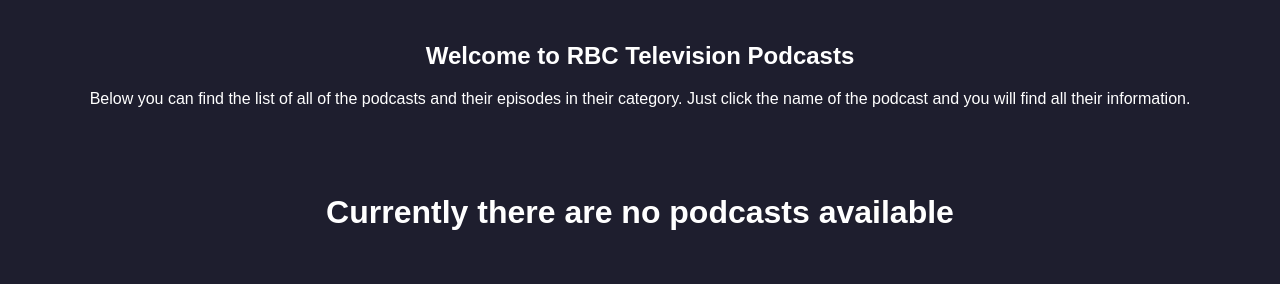
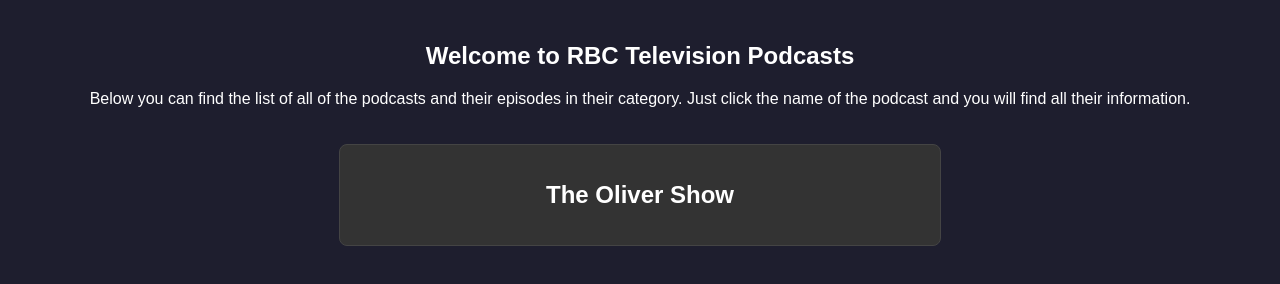
Before and after one commit to charlie-jay2/RBC, a website: page podcasts.html in a window 1280 px wide. Shown: the part 82-366 px from the top of the page. Drawn offline with Linux system fonts and the light colour scheme.

Commit message:
Add podcasts

```diff
--- a/podcasts.html
+++ b/podcasts.html
@@ -223,54 +223,103 @@
     </section>
 
     <div id="podcastContainer">
-      <h1>Currently there are no podcasts available</h1>
+      <!-- <h1>Currently there are no podcasts available</h1> -->
       <!-- Predefined podcast data will be rendered here -->
     </div>
 
     <div class="player" id="audioPlayer">
       <audio id="audioElement" controls autoplay></audio>
+      <img
+        id="episodeImage"
+        src=""
+        alt="Episode Image"
+        style="width: 100%; margin-top: 10px; border-radius: 8px" />
     </div>
 
     <script>
-      // const podcasts = [
-      //   {
-      //     showName: "Tech Talk",
-      //     episodes: [
-      //       {
-      //         episodeName: "Episode 1: Intro to Tech",
-      //         episodeDate: "2024-01-01",
-      //         audioSrc: "assets/podcasts/Tech Talk/RBCTOHDemo.mp3",
-      //       },
-      //       {
-      //         episodeName: "Episode 2: The Future of AI",
-      //         episodeDate: "2024-02-01",
-      //         audioSrc:
-      //           "assets/podcasts/Tech Talk/Episode 2 - The Future of AI.mp3",
-      //       },
-      //     ],
-      //   },
-      //   {
-      //     showName: "World Affairs",
-      //     episodes: [
-      //       {
-      //         episodeName: "Episode 1: Global Warming",
-      //         episodeDate: "2024-01-15",
-      //         audioSrc:
-      //           "assets/podcasts/World Affairs/Episode 1 - Global Warming.mp3",
-      //       },
-      //       {
-      //         episodeName: "Episode 2: Politics Today",
-      //         episodeDate: "2024-03-01",
-      //         audioSrc:
-      //           "assets/podcasts/World Affairs/Episode 2 - Politics Today.mp3",
-      //       },
-      //     ],
-      //   },
-      // ];
+      const podcasts = [
+        {
+          showName: "The Oliver Show",
+          episodes: [
+            {
+              episodeName: "Pilot",
+              episodeDate: "2024/9/28",
+              audioSrc: "assets/podcasts/TOS/Audios/day1.mp3",
+              imageSrc: "assets/podcasts/TOS/Covers/Day1-6.png", // Image for episode
+            },
+            {
+              episodeName: "Is it Sucessful?",
+              episodeDate: "2024/9/29",
+              audioSrc: "assets/podcasts/TOS/Audios/day2.mp3",
+              imageSrc: "assets/podcasts/TOS/Covers/Day1-6.png", // Image for episode
+            },
+            {
+              episodeName: "10 Minutes Later...",
+              episodeDate: "2024/10/5",
+              audioSrc: "assets/podcasts/TOS/Audios/day3.mp3",
+              imageSrc: "assets/podcasts/TOS/Covers/Day1-6.png", // Image for episode
+            },
+            {
+              episodeName: "The Olivia Special",
+              episodeDate: "2024/10/6",
+              audioSrc: "assets/podcasts/TOS/Audios/day4.mp3",
+              imageSrc: "assets/podcasts/TOS/Covers/Day1-6.png", // Image for episode
+            },
+            {
+              episodeName: "Hey guys, Hurricane Milton here!",
+              episodeDate: "2024/10/12",
+              audioSrc: "assets/podcasts/TOS/Audios/day5.mp3",
+              imageSrc: "assets/podcasts/TOS/Covers/Day1-6.png", // Image for episode
+            },
+            {
+              episodeName: "2 Rqeusts, 1 Show",
+              episodeDate: "2024/10/13",
+              audioSrc: "assets/podcasts/TOS/Audios/day6.mp3",
+              imageSrc: "assets/podcasts/TOS/Covers/Day1-6.png", // Image for episode
+            },
+            {
+              episodeName: "New Release special + P-Pop TIME!!!!",
+              episodeDate: "2024/10/19",
+              audioSrc: "assets/podcasts/TOS/Audios/day7.mp3",
+              imageSrc: "assets/podcasts/TOS/Covers/Day7.png", // Image for episode
+            },
+            {
+              episodeName: "Tay Tay Yesterday (800 Member Special)",
+              episodeDate: "2024/10/20",
+              audioSrc: "assets/podcasts/TOS/Audios/day8.mp3",
+              imageSrc: "assets/podcasts/TOS/Covers/Day8.png", // Image for episode
+            },
+            {
+              episodeName: "I'm fine.",
+              episodeDate: "2024/10/26",
+              audioSrc: "assets/podcasts/TOS/Audios/day9.mp3",
+              imageSrc: "assets/podcasts/TOS/Covers/Day9-10.png", // Image for episode
+            },
+            {
+              episodeName: "Spinning Brain Complete!",
+              episodeDate: "2024/10/27",
+              audioSrc: "assets/podcasts/TOS/Audios/day10.mp3",
+              imageSrc: "assets/podcasts/TOS/Covers/Day9-10.png", // Image for episode
+            },
+          ],
+        },
+        // {
+        //   showName: "Hashtag Podcast",
+        //   episodes: [
+        //     {
+        //       episodeName: "N/A",
+        //       episodeDate: "N/A",
+        //       audioSrc: "assets/podcasts/HP",
+        //       imageSrc: "assets/images/hashtag_podcast_episode.png", // Image for episode
+        //     },
+        //   ],
+        // },
+      ];
 
       const podcastContainer = document.getElementById("podcastContainer");
       const audioPlayer = document.getElementById("audioPlayer");
       const audioElement = document.getElementById("audioElement");
+      const episodeImage = document.getElementById("episodeImage");
 
       function loadPodcasts() {
         podcasts.forEach((show) => {
@@ -309,6 +358,7 @@
             playButton.textContent = "Play";
             playButton.addEventListener("click", () => {
               audioElement.src = episode.audioSrc;
+              episodeImage.src = episode.imageSrc; // Set the image source for the episode
               audioElement.play();
               audioPlayer.style.display = "block"; // Show the audio player
             });
```
